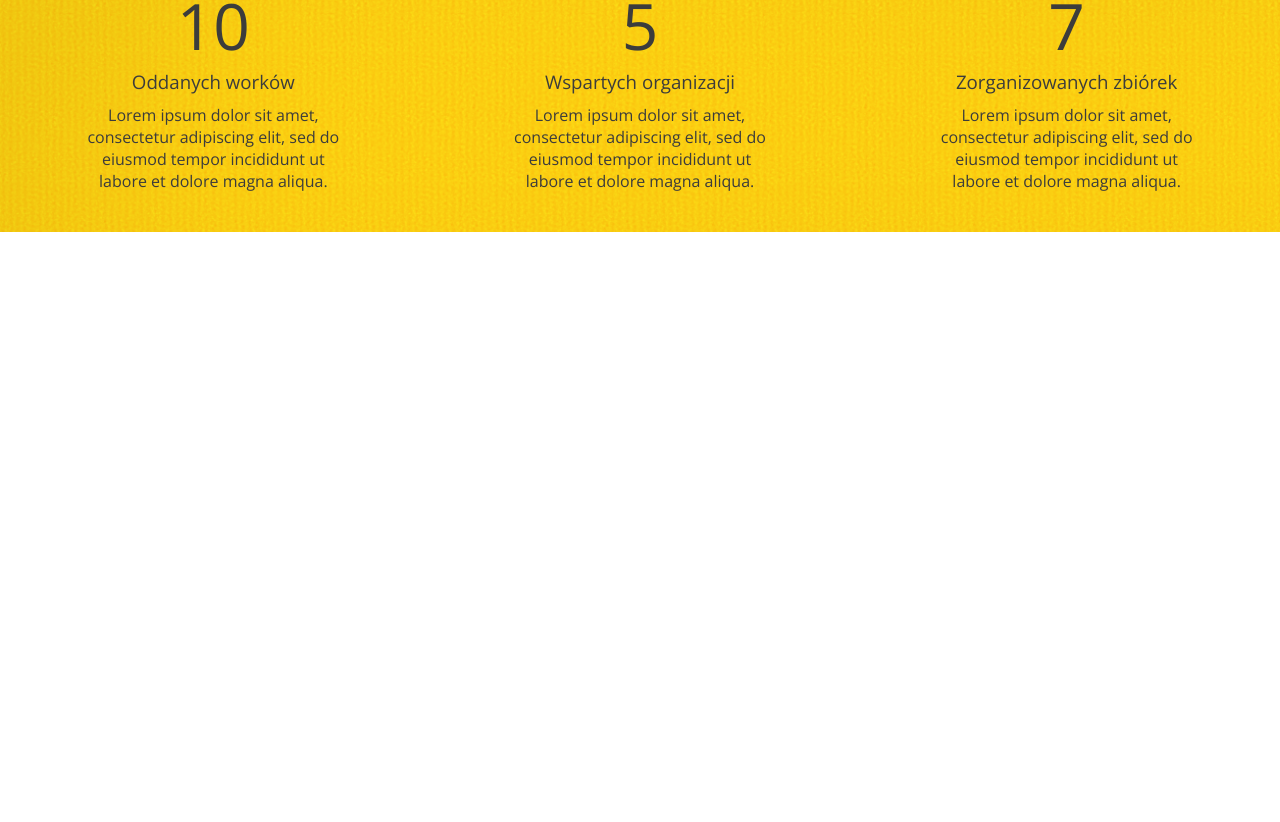
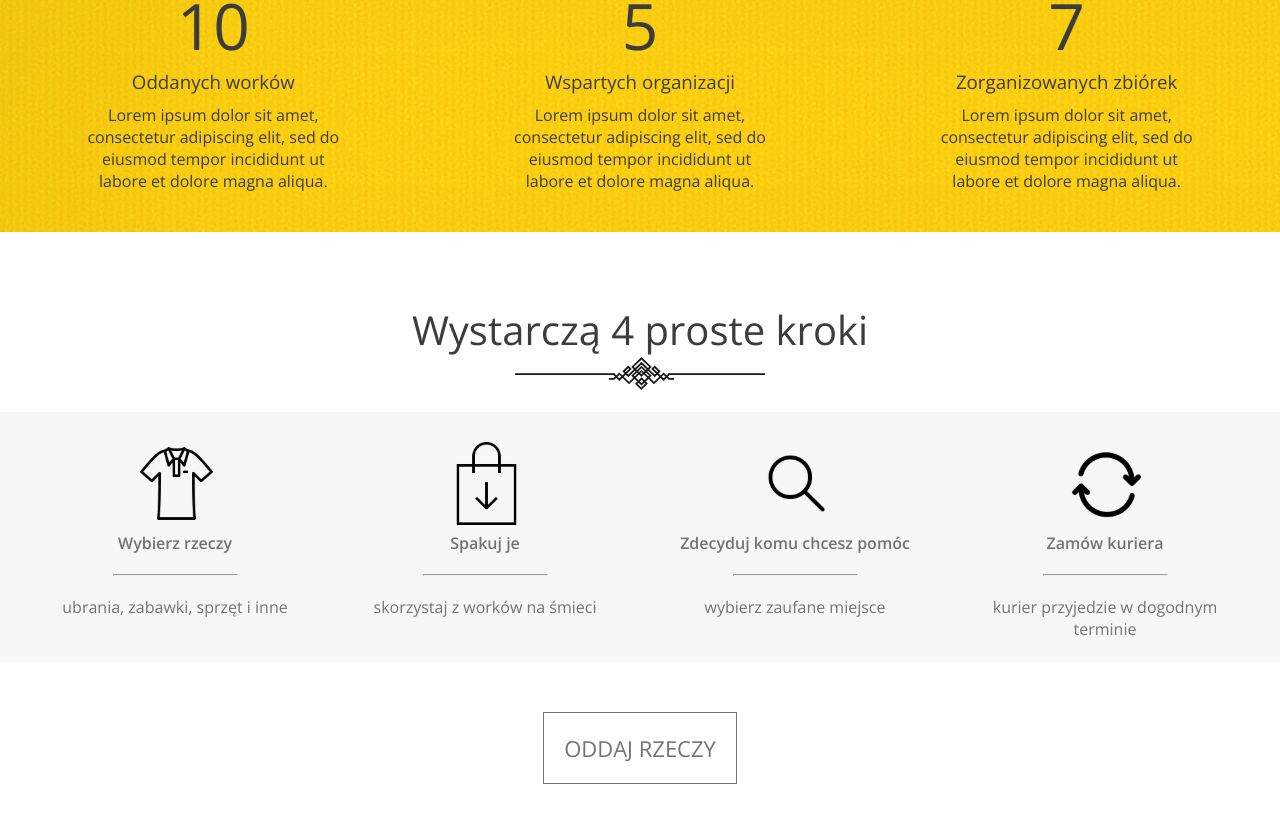
Before and after one commit to karolinapikus/oddam-dobre-rece, a React (Create React App) app: page / in a window 1280 px wide. Shown: the part 538-1360 px from the top of the page. Before the commit the page ends 800 px from the top, so only its background shows below. Built offline with nearby package versions, Linux system fonts and the light colour scheme.

Commit message:
Simple steps section added

```diff
--- a/src/components/Home/Home.js
+++ b/src/components/Home/Home.js
@@ -4,6 +4,7 @@ import './Home.scss';
 
 import HomeHeader from "../HomeHeader/HomeHeader"
 import HomeThreeColumns from '../HomeThreeColumns/HomeThreeColumns';
+import HomeSimpleSteps from '../HomeSimpleSteps/HomeSimpleSteps';
 
 class Home extends Component {
     render(){
@@ -11,6 +12,7 @@ class Home extends Component {
             <>
             <HomeHeader />
             <HomeThreeColumns />
+            <HomeSimpleSteps />
             </>
         )
     }
--- a/src/components/HomeSimpleSteps/HomeSimpleSteps.js
+++ b/src/components/HomeSimpleSteps/HomeSimpleSteps.js
@@ -0,0 +1,48 @@
+import React, {Component} from 'react';
+import {Link} from 'react-router-dom';
+import {Link as Scroll} from 'react-scroll';
+import './HomeSimpleSteps.scss';
+
+class HomeSimpleSteps extends Component {
+    render(){
+        return(
+            <div className="steps__container">
+            <div className="steps__header">
+                <h2>Wystarczą 4 proste kroki</h2>
+                <div className="header-divider"></div>
+            </div>
+            <div className="steps__list">
+<div className="step">
+    <div className="step1"></div>
+    <h3>Wybierz rzeczy</h3>
+    <hr></hr>
+    <p>ubrania, zabawki, sprzęt i inne</p>
+</div>
+<div className="step">
+    <div className="step2"></div>
+    <h3>Spakuj je</h3>
+    <hr></hr>
+    <p>skorzystaj z worków na śmieci</p>
+</div>
+<div className="step">
+    <div className="step3"></div>
+    <h3>Zdecyduj komu chcesz pomóc</h3>
+    <hr></hr>
+    <p>wybierz zaufane miejsce</p>
+</div>
+<div className="step">
+    <div className="step4"></div>
+    <h3>Zamów kuriera</h3>
+    <hr></hr>
+    <p>kurier przyjedzie w dogodnym terminie</p>
+</div>
+            </div>
+            <div className="steps__nav">
+                <Link to="/logowanie">Oddaj rzeczy</Link>
+            </div>
+            </div>
+        )
+    }
+}
+
+export default HomeSimpleSteps;
--- /dev/null
+++ b/src/components/HomeSimpleSteps/HomeSimpleSteps.scss
@@ -0,0 +1,86 @@
+.steps__container {
+    display: flex;
+    flex-direction: column;
+    align-items: center;
+    margin: 50px auto;
+    .steps__header{
+        margin: 20px auto;
+        h2 {
+            text-align: center;
+            font-size: 40px;
+            color: #3C3C3C;
+            font-weight: 300;
+        }
+        .header-divider{
+            background: url("../../assets/Decoration.svg");
+            width: 250px;
+            height: 35px;
+            background-repeat: no-repeat;
+            margin: 0 auto;
+        }
+    }
+
+    .steps__list {
+        display: flex;
+        justify-content: space-around;
+        width: 100%;
+        height: 250px;
+        padding: 20px;
+        background: #f7f7f7;
+        .step {
+            margin-top: 10px;
+            display: flex;
+            flex-direction: column;
+            align-items: center;
+            text-align: center;
+            width: 250px;
+            .step1 {
+                background: url("../../assets/Icon-1.svg");
+                background-repeat: no-repeat;
+                width: 80px;
+                height: 90px;
+            }
+            .step2 {
+                background: url("../../assets/Icon-2.svg");
+                background-repeat: no-repeat;
+                width: 80px;
+                height: 90px;
+            }
+            .step3 {
+                background: url("../../assets/Icon-3.svg");
+                background-repeat: no-repeat;
+                width: 80px;
+                height: 90px;
+            }
+            .step4 {
+                background: url("../../assets/Icon-4.svg");
+                background-repeat: no-repeat;
+                width: 80px;
+                height: 90px;
+            }
+            h3 {
+                font-weight: 600;
+                font-size: 16px;
+            }
+            hr {
+                width: 50%;
+                text-align: center;
+                margin: 20px auto;
+            }
+        }
+
+    }
+
+    .steps__nav {
+        margin: 50px auto;
+        font-size: 22px;
+        border: 1px solid;
+        padding: 20px;
+        a {
+            text-decoration: none;
+            text-transform: uppercase;
+            color: inherit;
+
+        }
+    }
+}
```
